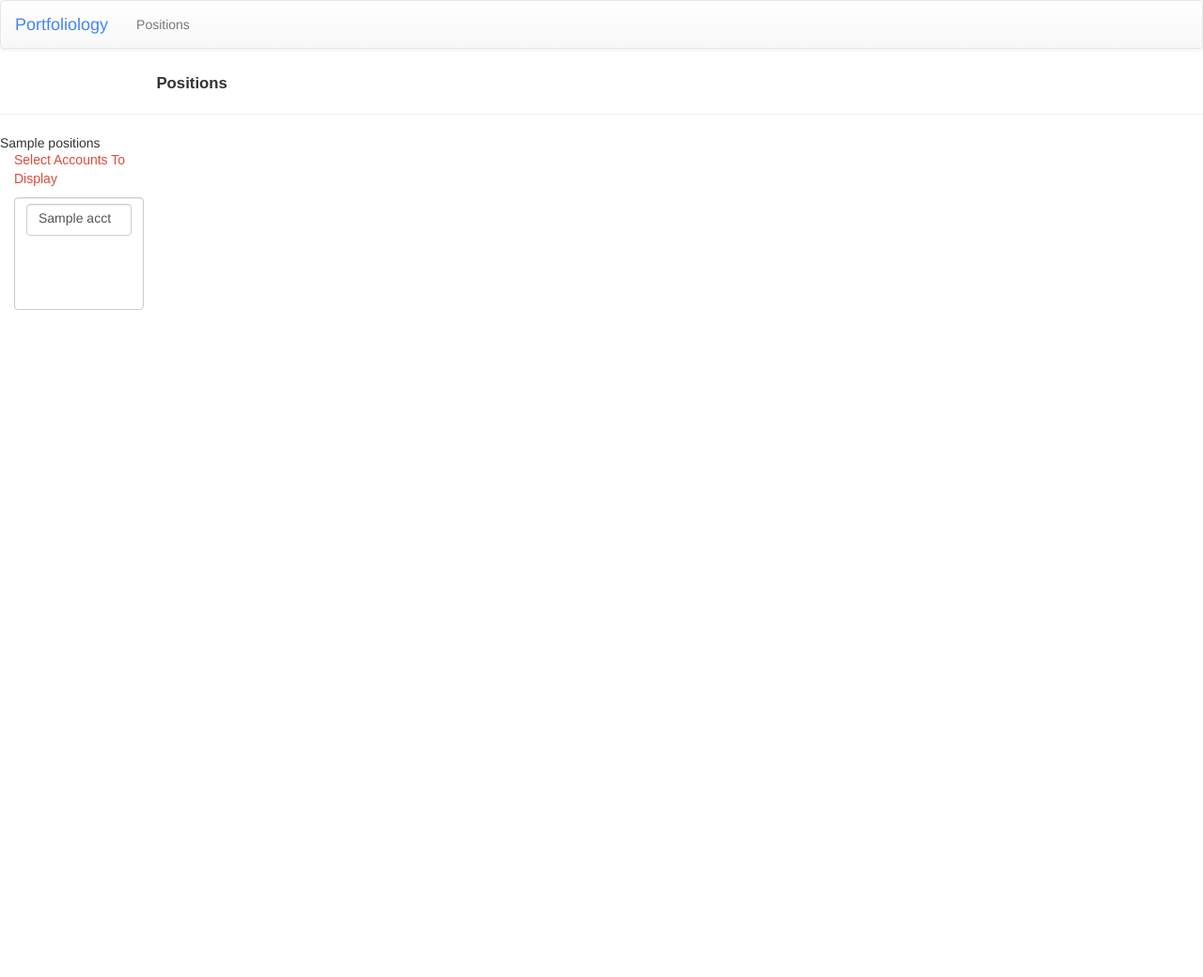
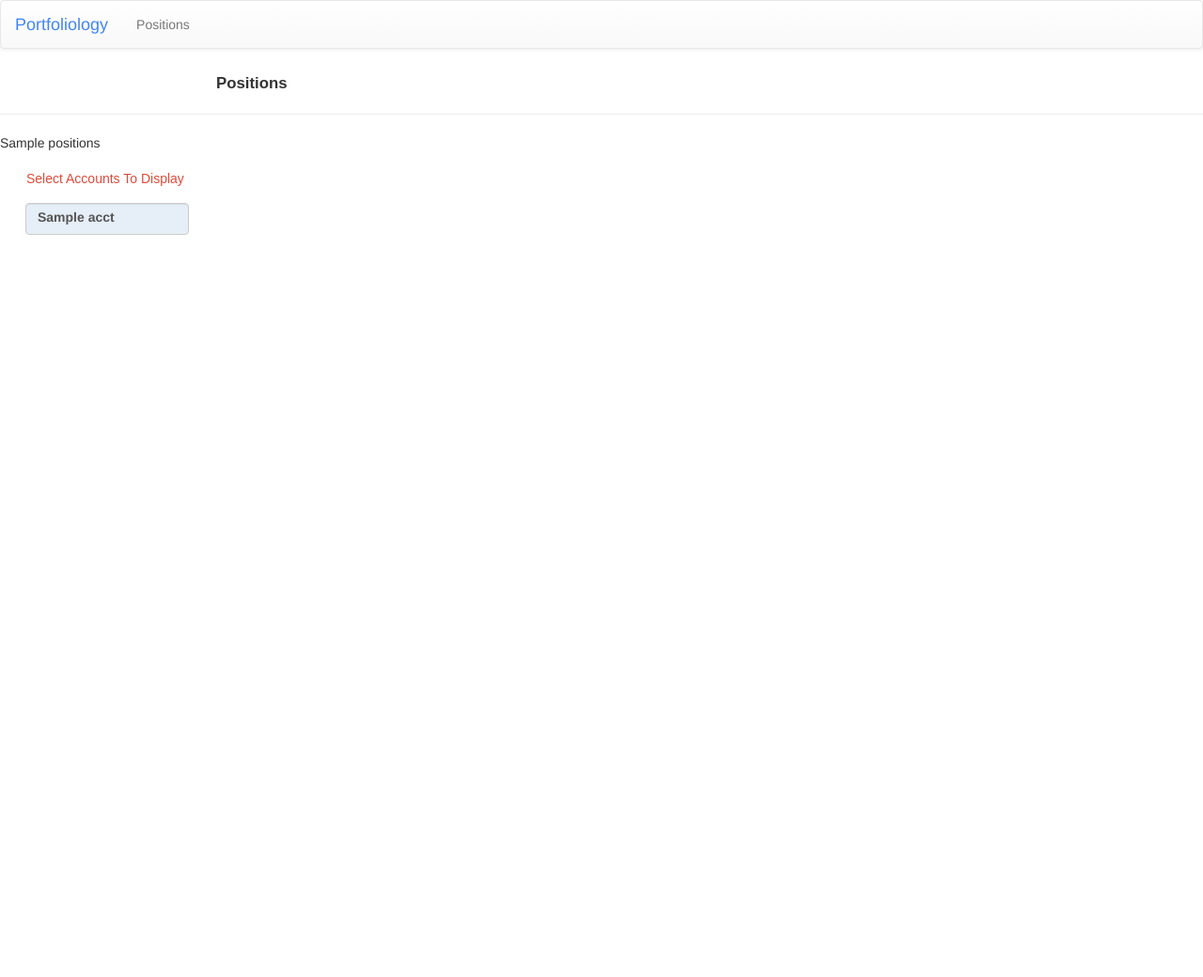
Before and after one commit to grsmith1943/portfoliology, a Django app: template positions/templates/positions/index.html in a window 1280 px wide. Shown: the whole page at 94% size. Run offline with Django 3.2, Linux system fonts and the light colour scheme; the template is opened without the code that fills it: most values are stand-ins (such as "Sample title", 1, 10 or a date in 2020); some libraries are stand-ins or nearby versions.

Commit message:
finnicky styling

```diff
--- a/positions/templates/positions/index.html
+++ b/positions/templates/positions/index.html
@@ -9,39 +9,48 @@
     <style>
 
         #accounts-header {
-            margin: 0 15px 0 15px;
+            margin: 0 15px 0 28px;
             font-family: Arial,sans-serif;
             color: #dd4b39;
             font-size: 1em;
         }
 
         #dropdown_accounts {
-            height: 120px;
             margin: 10px 15px 0 15px;
             width: 90%;
+            vertical-align:top;
+            overflow:hidden;
+            border:none;
+            box-shadow: none
+        }
+
+        #dropdown_accounts option {
+            background-color: #e6eef7;
+            overflow: hidden;
+            font-weight: bold
         }
 
         .sidenav {
             height: 100%;
-            width: 12%;
-            position: fixed;
+            width: 220px;
+            position: absolute;
             z-index: 1;
             background-color: white;
-            top: 160px;
+            top: 180px;
             left: 0;
             overflow-x: hidden;
         }
 
         #positions-header {
-            margin: 25px 0 0 13%;
+            margin: 25px 0 0 230px;
             font-family: Arial,sans-serif;
             font-weight: bold;
             font-size: 1.2em;
         }
 
         #positions-table {
-            margin: 31px 0 70px 13%;
-            width: 80%;
+            margin: 25px 0 70px 230px;
+            width: 85%;
         }
 
         #positions-table td {
```
